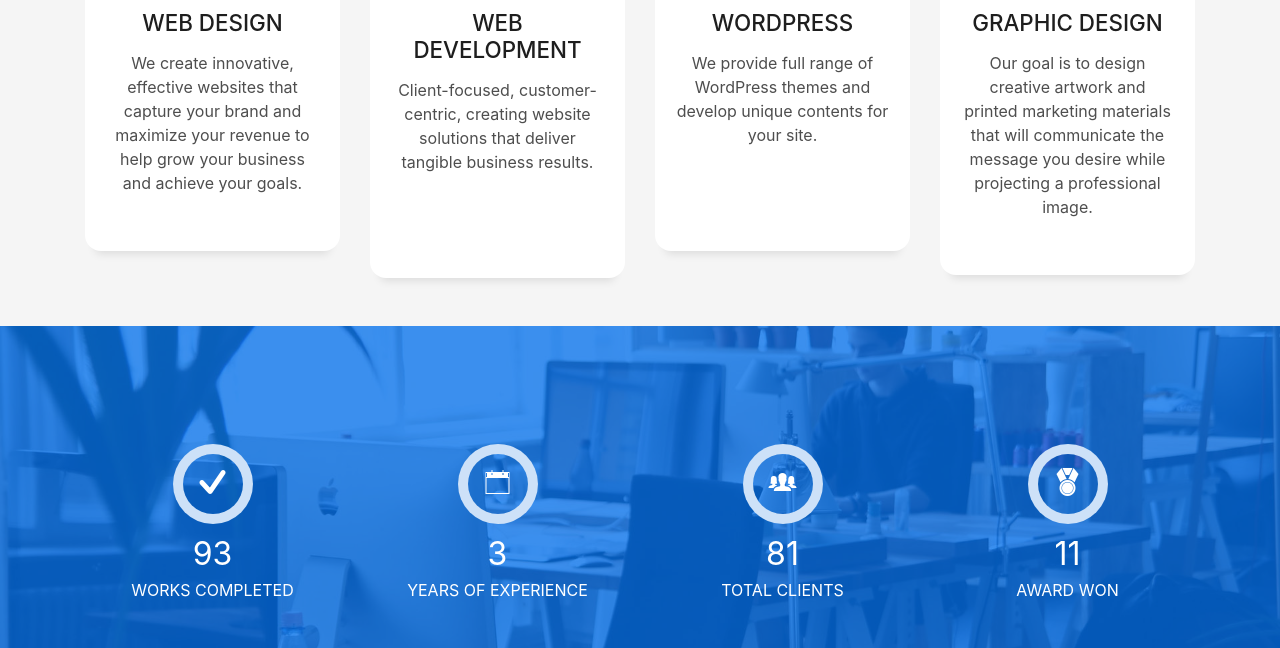
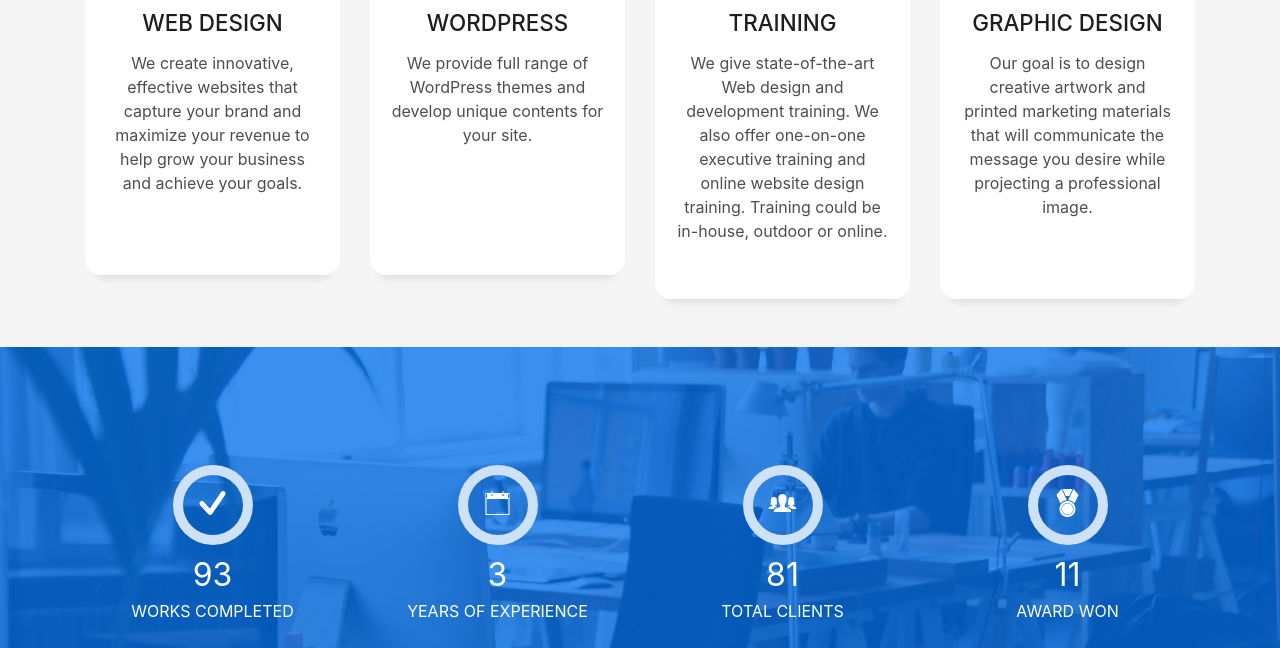
Before and after one commit to Kayode-Lateef/kaytech, a website: page public/index.html in a window 1280 px wide. Shown: the part 1959-2607 px from the top of the page. Drawn offline with Linux system fonts and the light colour scheme; files whose address does not match are found by name.

Commit message:
Add files via upload

```diff
--- a/public/index.html
+++ b/public/index.html
@@ -224,20 +224,6 @@
               <p class="s-description text-center">
                We create innovative, effective websites that capture your brand
                 and maximize your revenue to help grow your business and achieve your goals.
-              </p>
-            </div>
-          </div>
-        </div>
-        <div class="col-md-3">
-          <div class="service-box">
-            <div class="service-ico">
-              <span class="ico-circle"><i class="ion-code-working"></i></span>
-            </div>
-            <div class="service-content">
-              <h2 class="s-title">Web Development</h2>
-              <p class="s-description text-center">
-                Client-focused, customer-centric, creating website solutions that deliver tangible business results.
-                <br>
                 <br>
                 <br>
 
@@ -245,6 +231,7 @@
             </div>
           </div>
         </div>
+
 
         <div class="col-md-3">
           <div class="service-box">
@@ -258,6 +245,23 @@
                 <br>
                 <br>
                 <br>
+                <br>
+              </p>
+            </div>
+          </div>
+        </div>
+
+        <div class="col-md-3">
+          <div class="service-box">
+            <div class="service-ico">
+              <span class="ico-circle"><i class="ion-code-working"></i></span>
+            </div>
+            <div class="service-content">
+              <h2 class="s-title">Training</h2>
+              <p class="s-description text-center">
+                We give state-of-the-art Web design and development training.
+                We also offer one-on-one executive training and online website design training.
+                Training could be in-house, outdoor or online.
               </p>
             </div>
           </div>
@@ -273,7 +277,8 @@
               <p class="s-description text-center">
                 Our goal is to design creative artwork and printed marketing materials that will communicate
                 the message you desire while projecting a professional image.
-
+                <br>
+                <br>
               </p>
             </div>
           </div>
```
